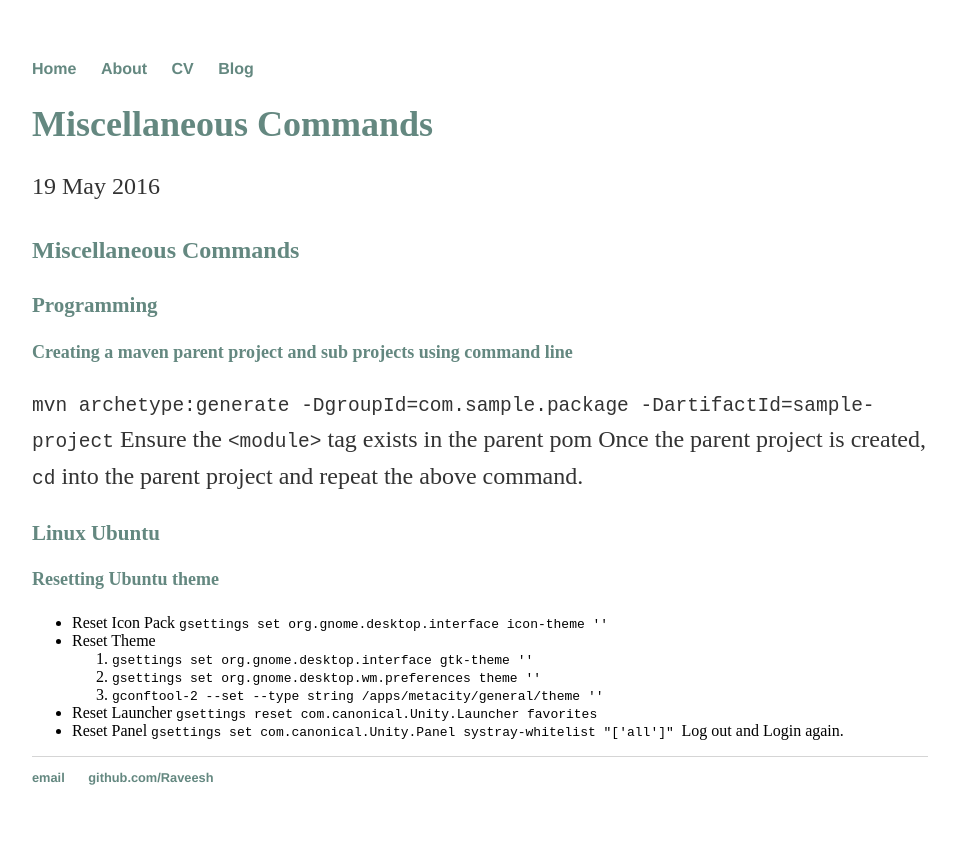
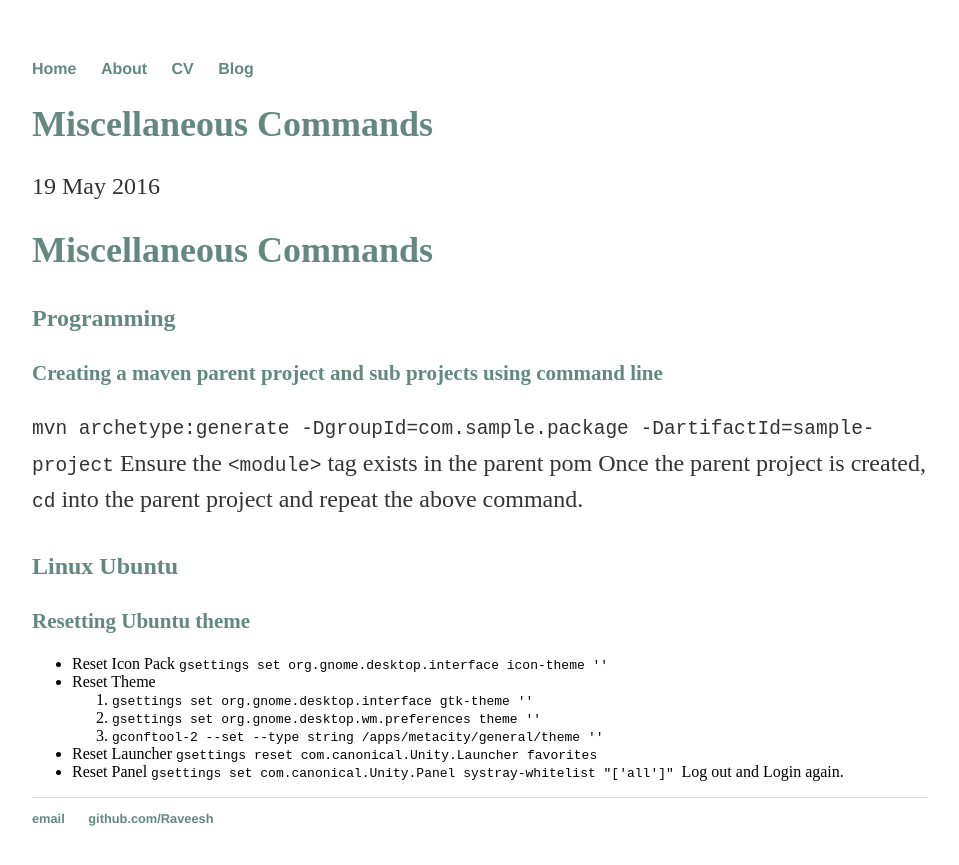
Before and after one commit to jainshailesh/Raveesh.github.io, a Jekyll site: the page built from _posts/2016-05-23-misc-commands-cheatsheet.md, in a window 1280 px wide. Shown: the top 865 px of the page, without its empty margins (160-1119 px from the left). Built offline with Jekyll 4.4.1, drawn with Linux system fonts in a browser that asks for light colours.

Commit message:
Modified Headings

```diff
--- a/_posts/2016-05-23-misc-commands-cheatsheet.md
+++ b/_posts/2016-05-23-misc-commands-cheatsheet.md
@@ -4,17 +4,17 @@ title: "Miscellaneous Commands"
 date: 2016-05-19
 ---
 
-## Miscellaneous Commands
+# Miscellaneous Commands
 
-### Programming
-#### Creating a maven parent project and sub projects using command line
+## Programming
+### Creating a maven parent project and sub projects using command line
 
 `mvn archetype:generate -DgroupId=com.sample.package -DartifactId=sample-project`
 Ensure the  `<module>` tag exists in the parent pom
 Once the parent project is created, `cd` into the parent project and repeat the above command.
 
-### Linux Ubuntu
-#### Resetting Ubuntu theme
+## Linux Ubuntu
+### Resetting Ubuntu theme
 
 * Reset Icon Pack `gsettings set org.gnome.desktop.interface icon-theme ''`
 * Reset Theme
```
